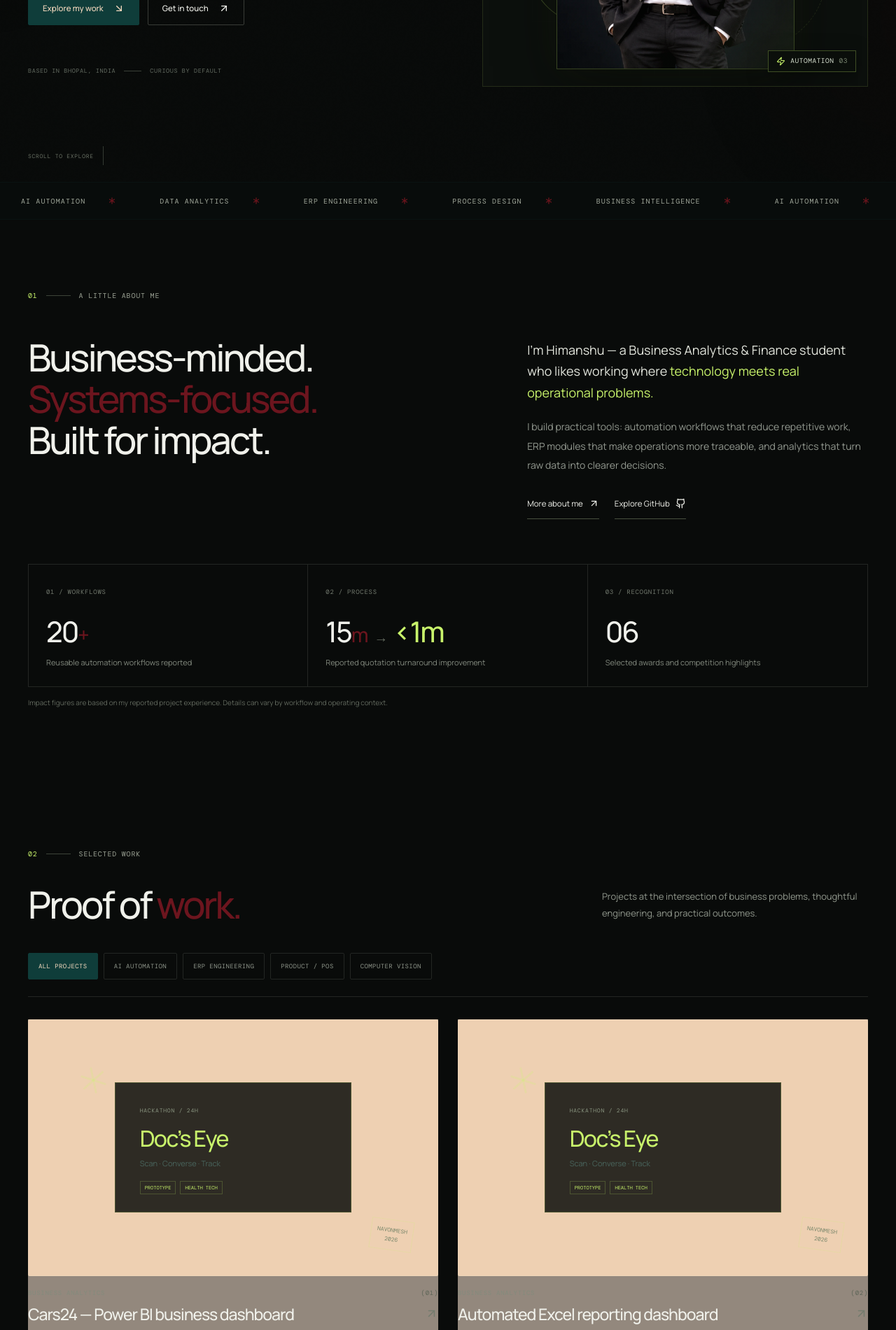
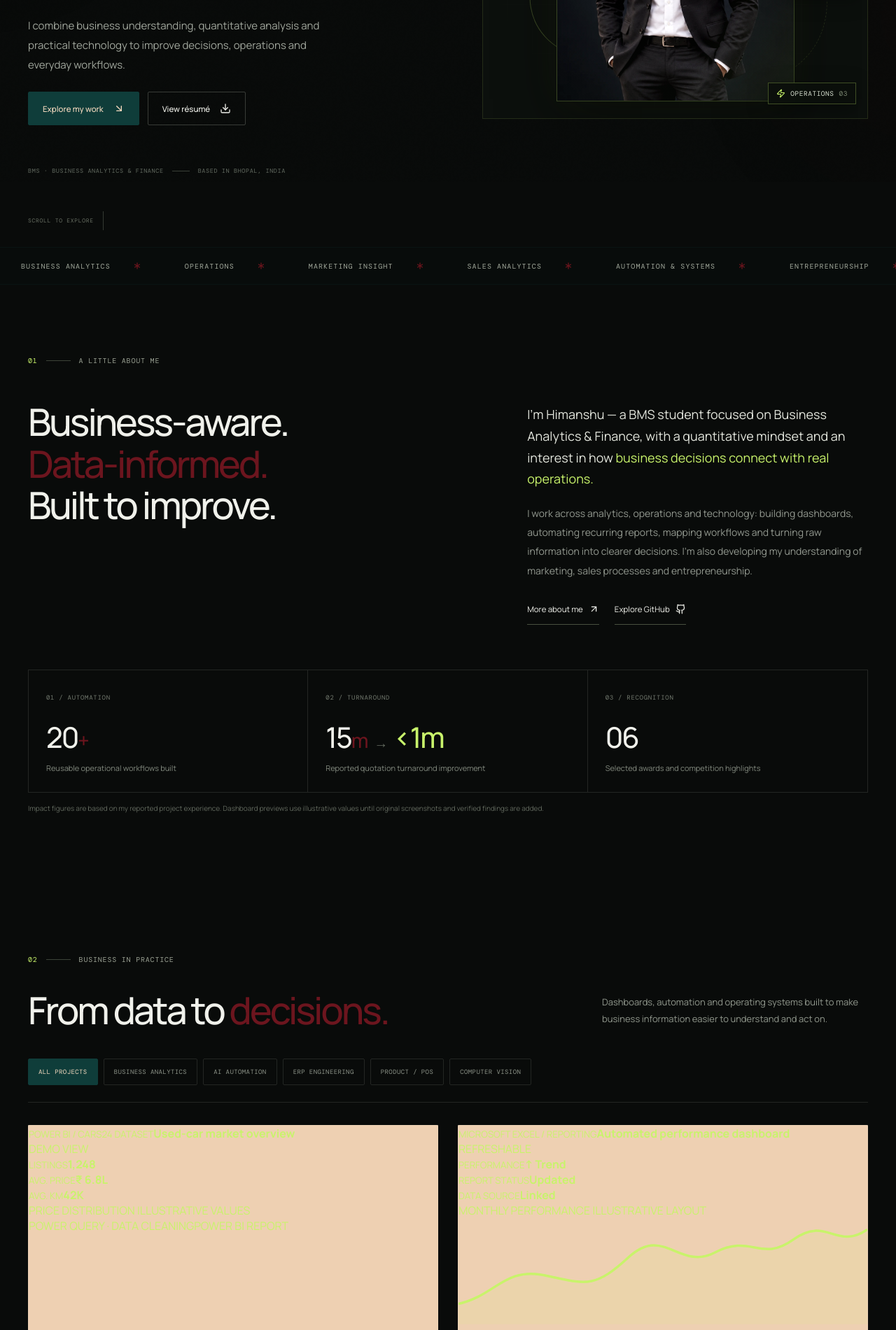
Before and after one commit to himanshupal2005/Himanshu-Portfolio, a React (Vite) app: page / in a window 1280 px wide. Shown: the part 540-2441 px from the top of the page at 70% size. Built offline with nearby package versions, Linux system fonts and the light colour scheme.

Commit message:
Reposition portfolio around business analytics operations and growth

```diff
--- a/src/App.jsx
+++ b/src/App.jsx
@@ -95,6 +95,7 @@ function Navbar({ active, progress }) {
         <nav className="nav-links" aria-label="Main navigation">
           {links.map(([id, label]) => <a key={id} href={`#${id}`} className={active === id ? "active" : ""}>{label}</a>)}
         </nav>
+        <a href="/resume.pdf" className="nav-resume" target="_blank" rel="noreferrer">View résumé <Download size={14} /></a>
         <a href={`mailto:${EMAIL}`} className="nav-cta">Let’s talk <ArrowUpRight size={14} /></a>
         <button
           className="mobile-menu-button"
@@ -135,6 +136,7 @@ function Navbar({ active, progress }) {
                     <ArrowUpRight size={16} />
                   </a>
                 ))}
+                <a href="/resume.pdf" target="_blank" rel="noreferrer" onClick={() => setMenuOpen(false)}><span>View résumé</span><Download size={16} /></a>
                 <a href={`mailto:${EMAIL}`} onClick={() => setMenuOpen(false)} className="mobile-menu-email">
                   <span>Contact ({EMAIL})</span>
                   <Mail size={16} />
@@ -164,9 +166,9 @@ function HeroVisual() {
         <div className="portrait-gloss" />
       </div>
       <div className="portrait-tag portrait-tag-top"><span className="chip-pulse" /> AVAILABLE TO BUILD</div>
-      <div className="portrait-tag portrait-tag-left"><Code2 size={13} /> DEVELOPER <span>01</span></div>
+      <div className="portrait-tag portrait-tag-left"><BriefcaseBusiness size={13} /> BUSINESS <span>01</span></div>
       <div className="portrait-tag portrait-tag-right"><Database size={13} /> ANALYTICS <span>02</span></div>
-      <div className="portrait-tag portrait-tag-bottom"><Zap size={13} /> AUTOMATION <span>03</span></div>
+      <div className="portrait-tag portrait-tag-bottom"><Zap size={13} /> OPERATIONS <span>03</span></div>
     </div>
   );
 }
@@ -177,23 +179,23 @@ function Hero() {
     <section className="hero section-wrap" id="home">
       <div className="hero-copy">
         <motion.div className="eyebrow" initial={reduce ? false : { opacity: 0, y: 12 }} animate={{ opacity: 1, y: 0 }} transition={{ delay: 0.2 }}>
-          <span className="status-dot" /> AI AUTOMATION <span className="eyebrow-sep">/</span> DATA <span className="eyebrow-sep">/</span> SYSTEMS
+          <span className="status-dot" /> BUSINESS ANALYTICS <span className="eyebrow-sep">/</span> OPERATIONS <span className="eyebrow-sep">/</span> SYSTEMS
         </motion.div>
         <div className="hero-title-mask">
-          <motion.h1 initial={reduce ? false : { y: "105%" }} animate={{ y: 0 }} transition={{ duration: 0.85, delay: 0.22, ease: [0.22, 1, 0.36, 1] }}>I build systems</motion.h1>
+          <motion.h1 initial={reduce ? false : { y: "105%" }} animate={{ y: 0 }} transition={{ duration: 0.85, delay: 0.22, ease: [0.22, 1, 0.36, 1] }}>I connect business</motion.h1>
         </div>
         <div className="hero-title-mask">
-          <motion.h1 className="hero-title-accent" initial={reduce ? false : { y: "105%" }} animate={{ y: 0 }} transition={{ duration: 0.9, delay: 0.35, ease: [0.22, 1, 0.36, 1] }}>that do more<span>.</span></motion.h1>
+          <motion.h1 className="hero-title-accent" initial={reduce ? false : { y: "105%" }} animate={{ y: 0 }} transition={{ duration: 0.9, delay: 0.35, ease: [0.22, 1, 0.36, 1] }}>with data & systems<span>.</span></motion.h1>
         </div>
         <motion.p className="hero-description" initial={reduce ? false : { opacity: 0, y: 18 }} animate={{ opacity: 1, y: 0 }} transition={{ delay: 0.7, duration: 0.6 }}>
-          I turn complex business workflows into useful software, automated processes, and data-driven decisions.
+          I combine business understanding, quantitative analysis and practical technology to improve decisions, operations and everyday workflows.
         </motion.p>
         <motion.div className="hero-actions" initial={reduce ? false : { opacity: 0, y: 16 }} animate={{ opacity: 1, y: 0 }} transition={{ delay: 0.85 }}>
           <a href="#work" className="button button-primary">Explore my work <ArrowDownRight size={16} /></a>
-          <a href={`mailto:${EMAIL}`} className="button button-quiet">Get in touch <ArrowUpRight size={16} /></a>
+          <a href="/resume.pdf" target="_blank" rel="noreferrer" className="button button-quiet">View résumé <Download size={16} /></a>
         </motion.div>
         <motion.div className="hero-footnote" initial={{ opacity: 0 }} animate={{ opacity: 1 }} transition={{ delay: 1.05 }}>
-          <span>BASED IN BHOPAL, INDIA</span><span className="footnote-line" /><span>CURIOUS BY DEFAULT</span>
+          <span>BMS · BUSINESS ANALYTICS & FINANCE</span><span className="footnote-line" /><span>BASED IN BHOPAL, INDIA</span>
         </motion.div>
       </div>
       <motion.div className="hero-art" initial={reduce ? false : { opacity: 0, scale: 0.94 }} animate={{ opacity: 1, scale: 1 }} transition={{ duration: 1, delay: 0.35 }}>
@@ -205,7 +207,7 @@ function Hero() {
 }
 
 function Ticker() {
-  const items = ["AI AUTOMATION", "DATA ANALYTICS", "ERP ENGINEERING", "PROCESS DESIGN", "BUSINESS INTELLIGENCE"];
+  const items = ["BUSINESS ANALYTICS", "OPERATIONS", "MARKETING INSIGHT", "SALES ANALYTICS", "AUTOMATION & SYSTEMS", "ENTREPRENEURSHIP"];
   return <div className="ticker" aria-label="Areas of focus"><div className="ticker-track">{[...items, ...items].map((item, i) => <span key={`${item}-${i}`}>{item}<Asterisk size={16} /></span>)}</div></div>;
 }
 
@@ -215,11 +217,11 @@ function About() {
       <SectionLabel number="01">A LITTLE ABOUT ME</SectionLabel>
       <div className="about-grid">
         <Reveal className="about-statement">
-          <h2>Business-minded.<br /><span>Systems-focused.</span><br />Built for impact.</h2>
+          <h2>Business-aware.<br /><span>Data-informed.</span><br />Built to improve.</h2>
         </Reveal>
         <Reveal className="about-body" delay={0.1}>
-          <p className="large-copy">I’m Himanshu — a Business Analytics & Finance student who likes working where <em>technology meets real operational problems.</em></p>
-          <p>I build practical tools: automation workflows that reduce repetitive work, ERP modules that make operations more traceable, and analytics that turn raw data into clearer decisions.</p>
+          <p className="large-copy">I’m Himanshu — a BMS student focused on Business Analytics & Finance, with a quantitative mindset and an interest in how <em>business decisions connect with real operations.</em></p>
+          <p>I work across analytics, operations and technology: building dashboards, automating recurring reports, mapping workflows and turning raw information into clearer decisions. I’m also developing my understanding of marketing, sales processes and entrepreneurship.</p>
           <div className="about-links">
             <a href={LINKEDIN} target="_blank" rel="noreferrer">More about me <ArrowUpRight size={15} /></a>
             <a href={GITHUB} target="_blank" rel="noreferrer">Explore GitHub <Github size={15} /></a>
@@ -227,11 +229,11 @@ function About() {
         </Reveal>
       </div>
       <div className="metrics-grid">
-        <Reveal className="metric-card"><span className="metric-index">01 / WORKFLOWS</span><strong>20<span>+</span></strong><p>Reusable automation workflows reported</p></Reveal>
-        <Reveal className="metric-card" delay={0.08}><span className="metric-index">02 / PROCESS</span><strong>15<span>m</span> <i>→</i> <b>&lt;1m</b></strong><p>Reported quotation turnaround improvement</p></Reveal>
+        <Reveal className="metric-card"><span className="metric-index">01 / AUTOMATION</span><strong>20<span>+</span></strong><p>Reusable operational workflows built</p></Reveal>
+        <Reveal className="metric-card" delay={0.08}><span className="metric-index">02 / TURNAROUND</span><strong>15<span>m</span> <i>→</i> <b>&lt;1m</b></strong><p>Reported quotation turnaround improvement</p></Reveal>
         <Reveal className="metric-card" delay={0.16}><span className="metric-index">03 / RECOGNITION</span><strong>06</strong><p>Selected awards and competition highlights</p></Reveal>
       </div>
-      <p className="metrics-note">Impact figures are based on my reported project experience. Details can vary by workflow and operating context.</p>
+      <p className="metrics-note">Impact figures are based on my reported project experience. Dashboard previews use illustrative values until original screenshots and verified findings are added.</p>
     </section>
   );
 }
@@ -273,6 +275,25 @@ function ProjectArtwork({ type }) {
       <div className="cursor-caption">REAL-TIME COMPUTER VISION</div>
     </div>
   );
+  if (type === "cars24") return (
+    <div className="artwork artwork-cars24">
+      <div className="business-art-header"><div><small>POWER BI / CARS24 DATASET</small><strong>Used-car market overview</strong></div><span>DEMO VIEW</span></div>
+      <div className="business-art-kpis"><div><small>LISTINGS</small><b>1,248</b></div><div><small>AVG. PRICE</small><b>₹ 6.8L</b></div><div><small>AVG. KM</small><b>42K</b></div></div>
+      <div className="cars24-chart"><div className="cars24-chart-title">PRICE DISTRIBUTION <span>ILLUSTRATIVE VALUES</span></div><div className="cars24-bars">{[42,68,54,84,62,93,73,48,66,80].map((v,i)=><i key={i} style={{height:v+"%"}} />)}</div></div>
+      <div className="cars24-footer"><span>POWER QUERY · DATA CLEANING</span><span>POWER BI REPORT</span></div>
+    </div>
+  );
+  if (type === "excel") return (
+    <div className="artwork artwork-excel">
+      <div className="business-art-header"><div><small>MICROSOFT EXCEL / REPORTING</small><strong>Automated performance dashboard</strong></div><span>REFRESHABLE</span></div>
+      <div className="business-art-kpis"><div><small>PERFORMANCE</small><b>↑ Trend</b></div><div><small>REPORT STATUS</small><b>Updated</b></div><div><small>DATA SOURCE</small><b>Linked</b></div></div>
+      <div className="excel-report">
+        <div className="excel-report-label">MONTHLY PERFORMANCE <span>ILLUSTRATIVE LAYOUT</span></div>
+        <svg viewBox="0 0 500 130" preserveAspectRatio="none" aria-hidden="true"><path d="M0 105 C45 95 56 60 105 70 S165 88 208 48 S270 65 314 42 S370 55 410 26 S462 40 500 14" fill="none" stroke="currentColor" strokeWidth="3"/><path d="M0 105 C45 95 56 60 105 70 S165 88 208 48 S270 65 314 42 S370 55 410 26 S462 40 500 14 L500 130 L0 130Z" fill="currentColor" opacity=".10"/></svg>
+      </div>
+      <div className="cars24-footer"><span>DATA UPDATE</span><span>REFRESH DASHBOARD</span><span>EXCEL REPORTING</span></div>
+    </div>
+  );
   if (type === "analytics") return (
     <div className="artwork artwork-analytics">
       <div className="analytics-heading"><span>JOB MARKET SIGNALS</span><BarChart3 size={16}/></div>
@@ -309,7 +330,7 @@ function ProjectCard({ project, index, onOpen }) {
 function Projects() {
   const [filter, setFilter] = useState("All");
   const [selected, setSelected] = useState(null);
-  const categories = ["All", "AI AUTOMATION", "ERP ENGINEERING", "PRODUCT / POS", "COMPUTER VISION"];
+  const categories = ["All", "BUSINESS ANALYTICS", "AI AUTOMATION", "ERP ENGINEERING", "PRODUCT / POS", "COMPUTER VISION"];
   const filtered = filter === "All" ? projects : projects.filter(p => p.category === filter);
   useEffect(() => {
     if (!selected) return;
@@ -321,10 +342,10 @@ function Projects() {
   }, [selected]);
   return (
     <section className="section-wrap projects-section" id="work">
-      <SectionLabel number="02">SELECTED WORK</SectionLabel>
+      <SectionLabel number="02">BUSINESS IN PRACTICE</SectionLabel>
       <div className="section-heading-row">
-        <Reveal><h2>Proof of <span>work.</span></h2></Reveal>
-        <Reveal delay={0.1}><p>Projects at the intersection of business problems, thoughtful engineering, and practical outcomes.</p></Reveal>
+        <Reveal><h2>From data to <span>decisions.</span></h2></Reveal>
+        <Reveal delay={0.1}><p>Dashboards, automation and operating systems built to make business information easier to understand and act on.</p></Reveal>
       </div>
       <div className="filter-row" role="group" aria-label="Filter projects">
         {categories.map(c => <button key={c} className={filter === c ? "filter-chip active" : "filter-chip"} onClick={() => setFilter(c)}>{c === "All" ? "ALL PROJECTS" : c}</button>)}
@@ -367,18 +388,20 @@ function Capabilities() {
   const visible = group === "All" ? skills : skills.filter(s => s.group === group);
   return (
     <section className="section-wrap capabilities-section" id="capabilities">
-      <SectionLabel number="03">TOOLKIT & APPROACH</SectionLabel>
+      <SectionLabel number="03">HOW I APPROACH A BUSINESS</SectionLabel>
       <div className="section-heading-row">
-        <Reveal><h2>Different tools.<br /><span>One objective.</span></h2></Reveal>
-        <Reveal delay={0.1}><p>I choose tools around the problem: automate the repeatable, visualize the important, and make the workflow easier to understand.</p></Reveal>
+        <Reveal><h2>Understand the business.<br /><span>Improve the system.</span></h2></Reveal>
+        <Reveal delay={0.1}><p>I look at the full picture: what customers need, how work gets done, what the numbers say and where a process can improve.</p></Reveal>
       </div>
       <div className="capabilities-grid">
-        <CapabilityCard icon={Cpu} number="01" title="AI & automation" body="Reusable workflows and practical automation designed to reduce manual operations." tags={["Workflow design", "AI harnesses", "Process automation"]}/>
-        <CapabilityCard icon={BarChart3} number="02" title="Data & insight" body="Transforming raw data into structured analysis, dashboards, and decisions." tags={["Python", "Power BI", "Data Modeling"]}/>
-        <CapabilityCard icon={Database} number="03" title="ERP & systems" body="Operational data models and traceable workflows for real business processes." tags={["ERP", "Apps Script", "Data models"]}/>
+        <CapabilityCard icon={BarChart3} number="01" title="Analytics & decisions" body="Using Excel, Power BI and statistics to organise information, monitor performance and support business decisions." tags={["Dashboards", "KPI analysis", "Statistics"]}/>
+        <CapabilityCard icon={Database} number="02" title="Operations & process" body="Understanding how work moves across people, systems and departments, then improving visibility and repeatable execution." tags={["Process mapping", "Reporting", "ERP workflows"]}/>
+        <CapabilityCard icon={BriefcaseBusiness} number="03" title="Marketing & sales insight" body="Developing a practical foundation in market research, customer journeys, sales funnels and pipeline metrics." tags={["Marketing basics", "Sales analytics", "CRM thinking"]}/>
+        <CapabilityCard icon={Cpu} number="04" title="Entrepreneurial thinking" body="Looking at problems through a founder’s lens: customer value, business models, resources, priorities and sustainable execution." tags={["Problem framing", "Business models", "Initiative"]}/>
       </div>
+      <p className="capability-note">My strongest hands-on evidence is in analytics, reporting and process automation. Marketing, sales and entrepreneurship are developing business capabilities that I am actively building through study and practical work.</p>
       <div className="skills-block">
-        <div className="skills-heading"><div><span className="mini-label">TOOLS I WORK WITH</span><h3>My toolkit</h3></div><div className="skill-filters">{groups.map(g => <button key={g} onClick={() => setGroup(g)} className={group === g ? "active" : ""}>{g}</button>)}</div></div>
+        <div className="skills-heading"><div><span className="mini-label">CAPABILITIES I AM BUILDING</span><h3>My toolkit & business skills</h3></div><div className="skill-filters">{groups.map(g => <button key={g} onClick={() => setGroup(g)} className={group === g ? "active" : ""}>{g}</button>)}</div></div>
         <motion.div layout className="skills-cloud">{visible.map((s) => <motion.span layout key={s.name} initial={{ opacity: 0, scale: 0.94 }} animate={{ opacity: 1, scale: 1 }} exit={{ opacity: 0 }} className="skill-pill">{s.name}<ArrowUpRight size={12} /></motion.span>)}</motion.div>
       </div>
     </section>
@@ -390,8 +413,8 @@ function Experience() {
     <section className="section-wrap experience-section" id="experience">
       <SectionLabel number="04">THE JOURNEY SO FAR</SectionLabel>
       <div className="section-heading-row">
-        <Reveal><h2>Experience &<br /><span>growth.</span></h2></Reveal>
-        <Reveal delay={0.1}><p>Learning by building, working across business processes, software, and analytics.</p></Reveal>
+        <Reveal><h2>Where I’ve made<br /><span>work better.</span></h2></Reveal>
+        <Reveal delay={0.1}><p>Hands-on experience across automation, business operations, inventory systems and data analysis.</p></Reveal>
       </div>
       <div className="experience-layout">
         <div className="experience-intro"><span className="experience-stamp"><BriefcaseBusiness size={19}/></span><p>Selected professional experience</p><span className="mono-muted">2025 — 2026</span></div>
@@ -416,8 +439,8 @@ function Recognition() {
     <section className="section-wrap recognition-section" id="recognition">
       <SectionLabel number="05">RECOGNITION & LEARNING</SectionLabel>
       <div className="section-heading-row">
-        <Reveal><h2>Earned, not<br /><span>just claimed.</span></h2></Reveal>
-        <Reveal delay={0.1}><p>Competitions, recognition, and structured learning that have shaped how I approach problems.</p></Reveal>
+        <Reveal><h2>Curiosity backed<br /><span>by action.</span></h2></Reveal>
+        <Reveal delay={0.1}><p>Competitions, academic recognition and structured learning across business, analytics and technology.</p></Reveal>
       </div>
       <div className="recognition-grid">
         <div className="awards-list">{awards.map((a, i) => <Reveal key={a.title} delay={i * 0.035} className="award-row"><span className="award-year">{a.year}</span><div><h3>{a.title}</h3><p>{a.detail}</p></div><ArrowUpRight size={15}/></Reveal>)}</div>
@@ -443,9 +466,9 @@ function Contact() {
       <div className="contact-grid" />
       <div className="section-wrap contact-inner">
         <SectionLabel number="06">YOUR MOVE</SectionLabel>
-        <Reveal><p className="contact-kicker">HAVE A GOOD PROBLEM?</p><h2>Let’s build<br /><span>something useful.</span></h2></Reveal>
+        <Reveal><p className="contact-kicker">HAVE A BUSINESS CHALLENGE?</p><h2>Let’s make<br /><span>work better.</span></h2></Reveal>
         <div className="contact-bottom">
-          <p>I’m interested in thoughtful teams, meaningful projects, and opportunities to turn messy workflows into better systems.</p>
+          <p>I’m interested in teams and founders who want to understand their business better, improve operations and make more informed decisions.</p>
           <div className="contact-actions">
             <a className="button button-primary" href={`mailto:${EMAIL}`} onClick={handleEmailClick}>
               {copied ? <Check size={16}/> : <Mail size={16}/>} {copied ? "Email copied & opening..." : EMAIL}
@@ -459,7 +482,7 @@ function Contact() {
 }
 
 function Footer() {
-  return <footer className="footer section-wrap"><a href="#home" className="footer-brand"><span className="brand-mark">HP</span><span>HIMANSHU PAL<span className="brand-dot">.</span></span></a><span className="footer-credit">DESIGNED TO THINK IN SYSTEMS.</span><div className="footer-links"><a href={GITHUB} target="_blank" rel="noreferrer" aria-label="GitHub"><Github size={17}/></a><a href={LINKEDIN} target="_blank" rel="noreferrer" aria-label="LinkedIn"><Linkedin size={17}/></a><a href={`mailto:${EMAIL}`} aria-label="Email"><Mail size={17}/></a><a href="#home" aria-label="Back to top"><ArrowUpRight size={17}/></a></div><span className="footer-copy">© {new Date().getFullYear()} HIMANSHU PAL</span></footer>;
+  return <footer className="footer section-wrap"><a href="#home" className="footer-brand"><span className="brand-mark">HP</span><span>HIMANSHU PAL<span className="brand-dot">.</span></span></a><span className="footer-credit">BUSINESS · DATA · OPERATIONS · SYSTEMS</span><div className="footer-links"><a href={GITHUB} target="_blank" rel="noreferrer" aria-label="GitHub"><Github size={17}/></a><a href={LINKEDIN} target="_blank" rel="noreferrer" aria-label="LinkedIn"><Linkedin size={17}/></a><a href={`mailto:${EMAIL}`} aria-label="Email"><Mail size={17}/></a><a href="#home" aria-label="Back to top"><ArrowUpRight size={17}/></a></div><span className="footer-copy">© {new Date().getFullYear()} HIMANSHU PAL</span></footer>;
 }
 
 function ScrollEffects() {
```
